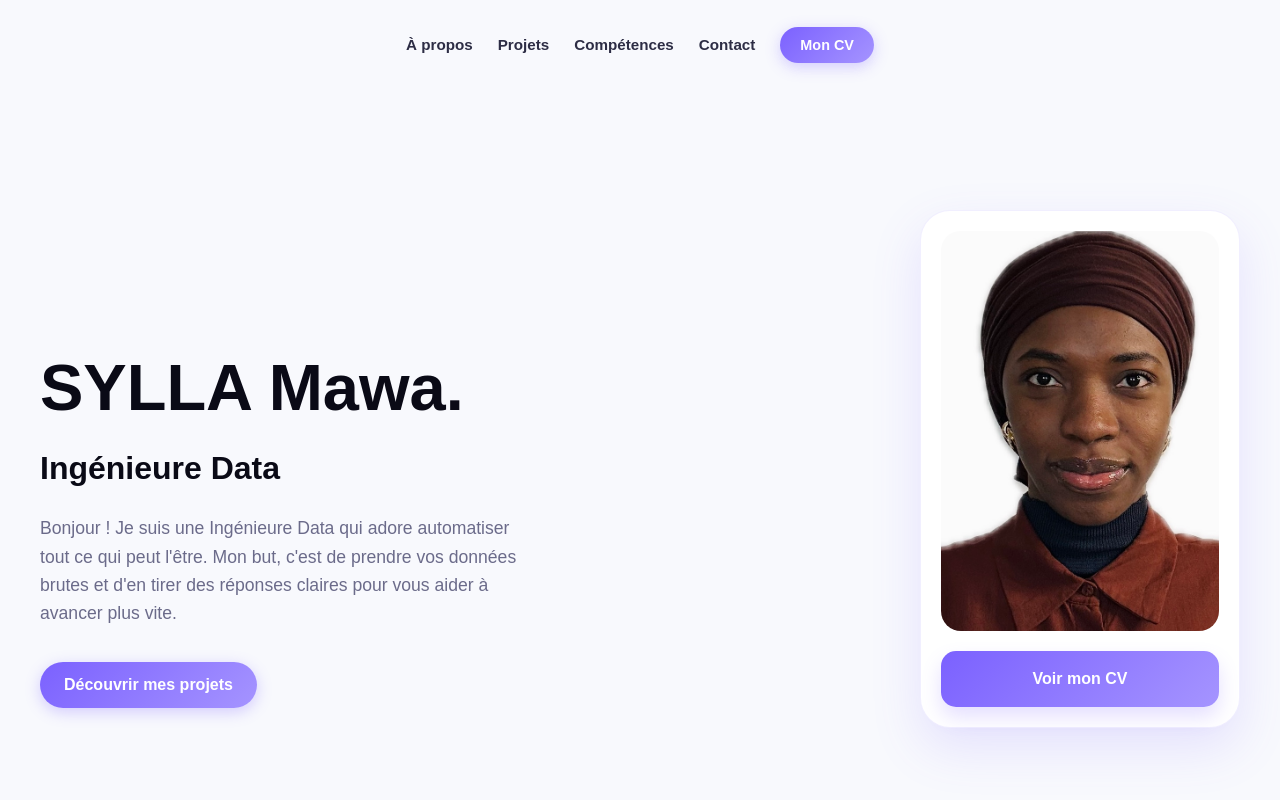
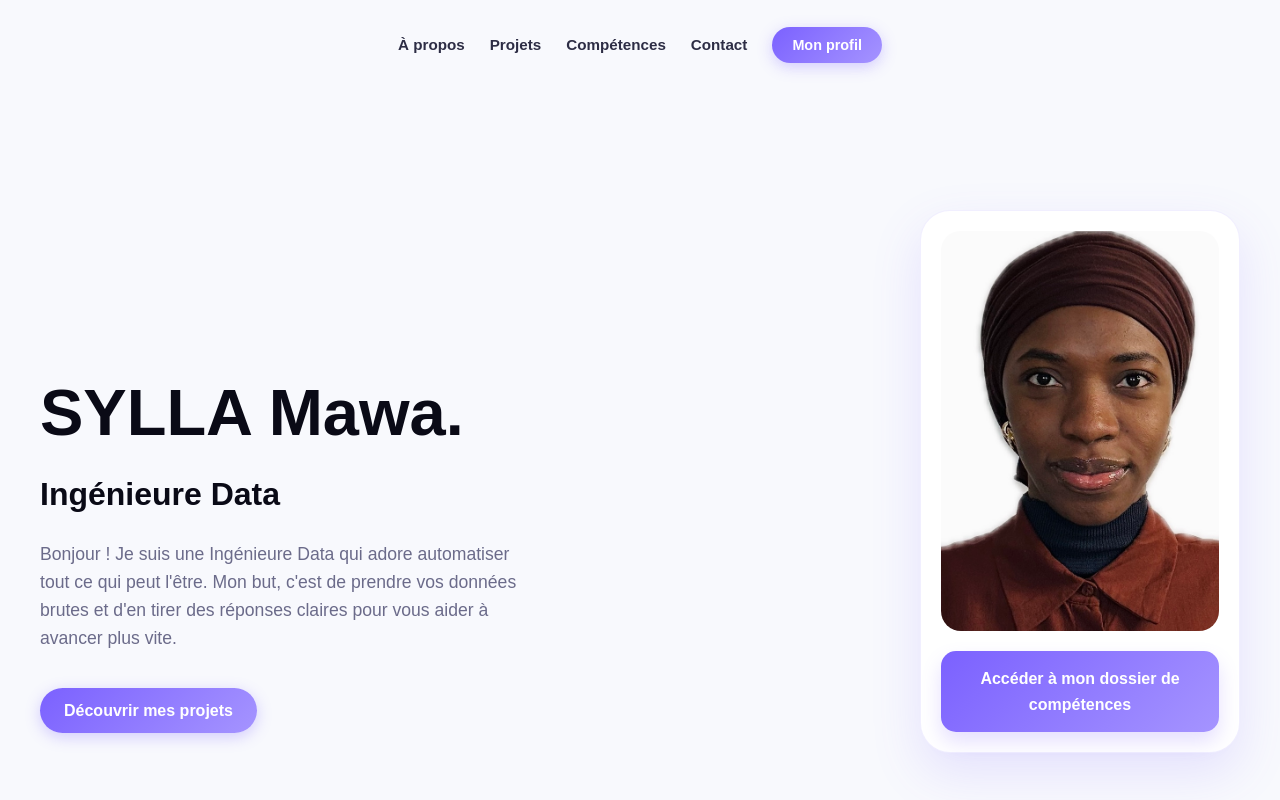
Before and after one commit to SyllaMawa/Portefolio, a plain HTML site: page index.html in a window 1280 px wide. Shown: the top 800 px of the page. Drawn offline with Linux system fonts and the light colour scheme; a web font is replaced by a local one.

Commit message:
Ajout de mon dossier de compétences

```diff
--- a/index.html
+++ b/index.html
@@ -22,7 +22,8 @@
                     <li><a href="#skills">Compétences</a></li>
                     <li><a href="#contact">Contact</a></li>
                     <li><a href="#about-cv" class="btn-primary"
-                            style="padding: 10px 20px; font-size: 0.9rem; color: white;">Mon CV</a></li>
+                            style="padding: 10px 20px; font-size: 0.9rem; color: white;">Mon profil</a>
+                    </li>
                 </ul>
             </nav>
         </div>
@@ -54,8 +55,8 @@
                         <img src="assets/cv_mawa.jpeg" alt="Aperçu">
                     </div>
                     <div class="cv-card-content">
-                        <a href="file:///C:/Users/User/Downloads/Mawa_Sylla_AI_Data_Associate_CV.pdf" target="_blank"
-                            class="cv-mini-btn">Voir mon CV</a>
+                        <a href="file:///C:/Users/User/Downloads/dossier%20de%20competence%20-data-scientist%20Sylla%20Mawa.pdf"
+                            target="_blank" class="cv-mini-btn">Accéder à mon dossier de compétences</a>
                     </div>
                 </div>
             </div>
@@ -135,7 +136,9 @@
                             <span class="tag">Folium</span>
                             <span class="tag">Matplotlib</span>
                         </div>
-                        <a href="https://github.com/SyllaMawa/Digital-Opportunity-Analysis-of-Restaurants-in-France" target="_blank" rel="noopener noreferrer" class="btn-outline" style="padding: 10px 20px; font-size: 0.85rem; display: inline-flex; align-items: center; gap: 8px;">
+                        <a href="https://github.com/SyllaMawa/Digital-Opportunity-Analysis-of-Restaurants-in-France"
+                            target="_blank" rel="noopener noreferrer" class="btn-outline"
+                            style="padding: 10px 20px; font-size: 0.85rem; display: inline-flex; align-items: center; gap: 8px;">
                             <span>💻</span> Voir sur GitHub
                         </a>
                     </div>
@@ -161,7 +164,9 @@
                             <span class="tag">DAX</span>
                             <span class="tag">SQL</span>
                         </div>
-                        <a href="https://github.com/SyllaMawa/E-commerce-Customer-Behavior-Power-BI-Dashboard" target="_blank" rel="noopener noreferrer" class="btn-outline" style="padding: 10px 20px; font-size: 0.85rem; display: inline-flex; align-items: center; gap: 8px;">
+                        <a href="https://github.com/SyllaMawa/E-commerce-Customer-Behavior-Power-BI-Dashboard"
+                            target="_blank" rel="noopener noreferrer" class="btn-outline"
+                            style="padding: 10px 20px; font-size: 0.85rem; display: inline-flex; align-items: center; gap: 8px;">
                             <span>💻</span> Voir sur GitHub
                         </a>
                     </div>
@@ -187,7 +192,9 @@
                             <span class="tag">NumPy</span>
                             <span class="tag">Scikit-Image</span>
                         </div>
-                        <a href="https://github.com/SyllaMawa/RetroColor-Engine" target="_blank" rel="noopener noreferrer" class="btn-outline" style="padding: 10px 20px; font-size: 0.85rem; display: inline-flex; align-items: center; gap: 8px;">
+                        <a href="https://github.com/SyllaMawa/RetroColor-Engine" target="_blank"
+                            rel="noopener noreferrer" class="btn-outline"
+                            style="padding: 10px 20px; font-size: 0.85rem; display: inline-flex; align-items: center; gap: 8px;">
                             <span>💻</span> Voir sur GitHub
                         </a>
                     </div>
@@ -288,7 +295,7 @@
             style="position: relative; margin: auto; padding: 20px; width: 90%; max-width: 800px;">
             <span class="close-modal" id="close-cv"
                 style="position: absolute; top: -40px; right: 0; color: white; font-size: 40px; font-weight: bold; cursor: pointer;">&times;</span>
-            <img src="assets/cv_mawa.jpeg" alt="Mon CV"
+            <img src="assets/cv_mawa.jpeg" alt="Mon profil"
                 style="width: 100%; border-radius: 10px; box-shadow: 0 0 50px rgba(0,0,0,0.5);">
             <div style="text-align: center; margin-top: 20px;">
                 <a href="assets/cv_mawa.jpeg" download class="btn-primary">Télécharger le CV</a>
```
